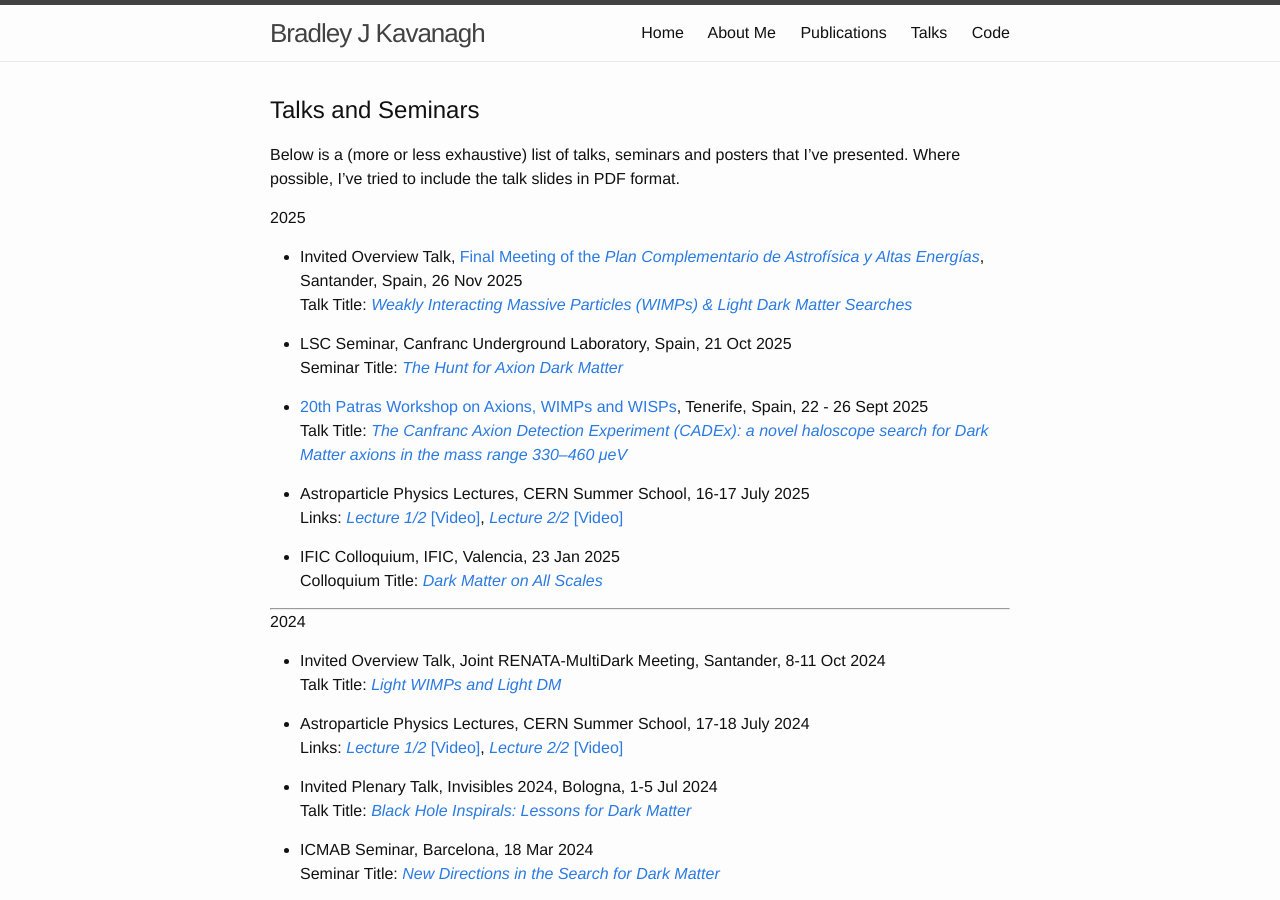
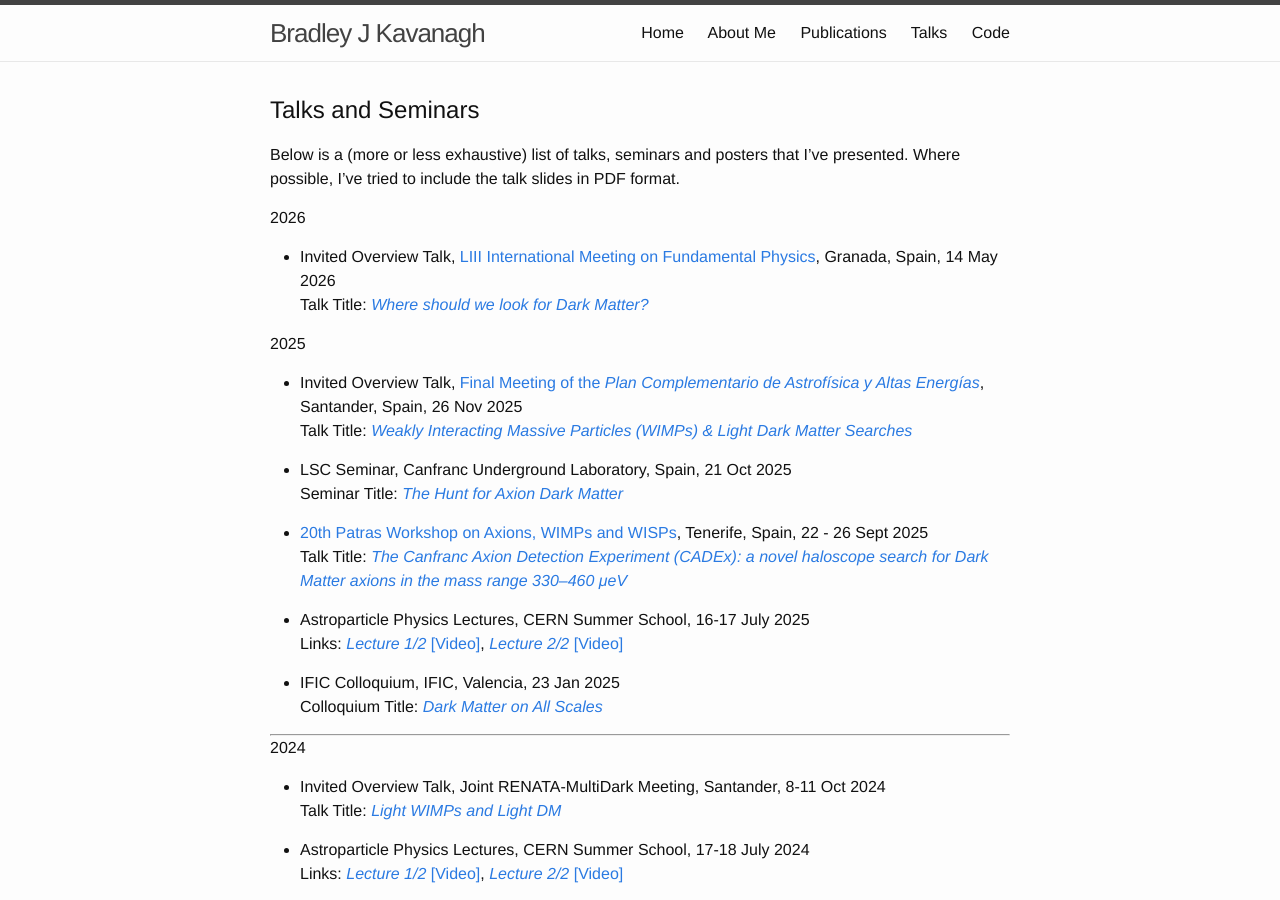
Before and after one commit to bradkav/bradkav.github.io, a Jekyll site: the page built from talks.md, in a window 1280 px wide and 900 px high. Built offline with Jekyll 4.4.1, drawn with Linux system fonts in a browser that asks for light colours.

Commit message:
Added granada talk

```diff
--- a/talks.md
+++ b/talks.md
@@ -8,6 +8,11 @@ weight: 4
 ## Talks and Seminars
 
 Below is a (more or less exhaustive) list of talks, seminars and posters that I've presented. Where possible, I've tried to include the talk slides in PDF format.
+
+#### 2026
+
+- Invited Overview Talk, [LIII International Meeting on Fundamental Physics](https://indico.cern.ch/event/1615834/overview), Granada, Spain, 14 May 2026
+Talk Title: [*Where should we look for Dark Matter?*](/assets/slides/KAVANAGH_Granada_May2025_small.pdf)
 
 #### 2025
 
```
Also changed, not shown: 1 other file.
